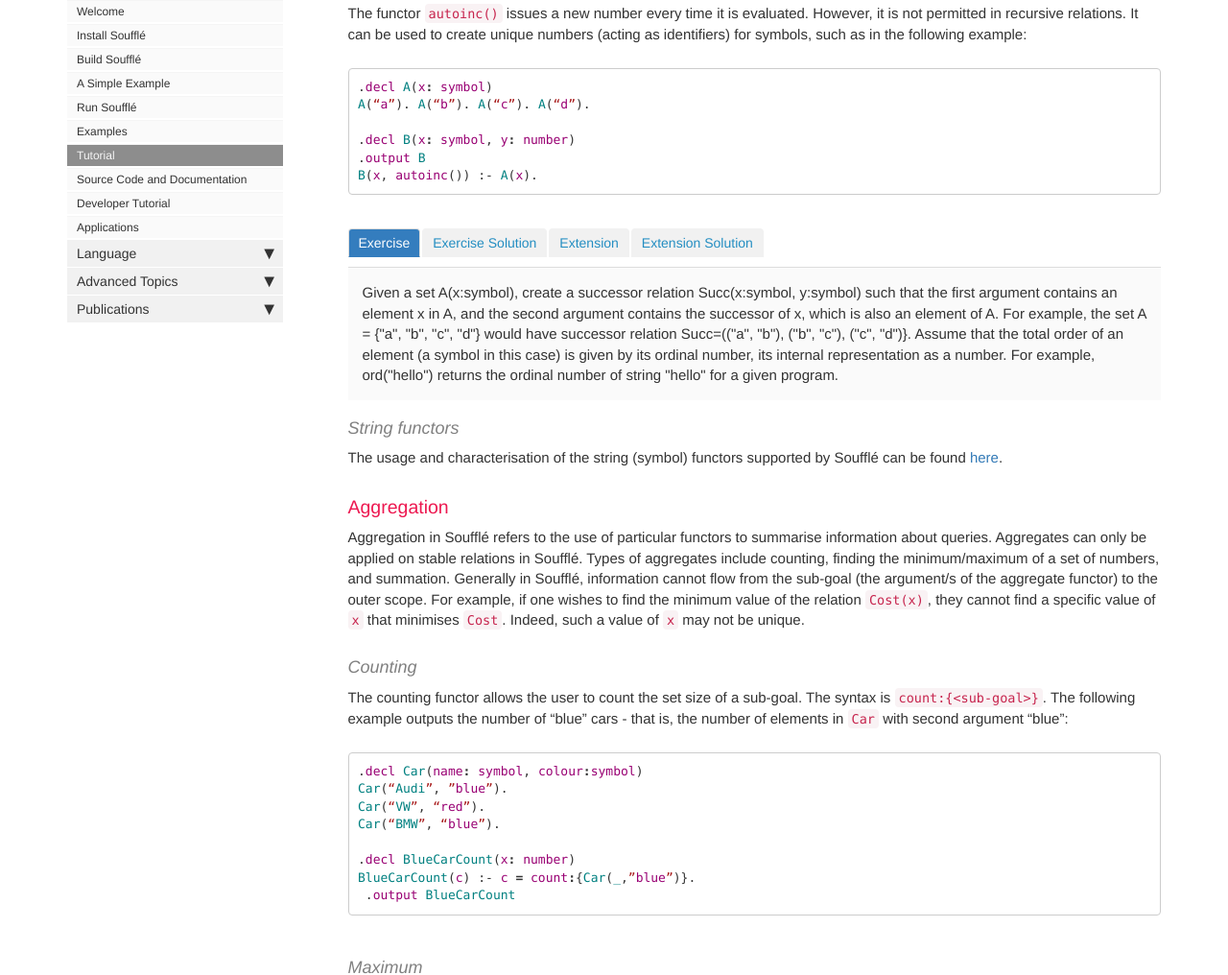
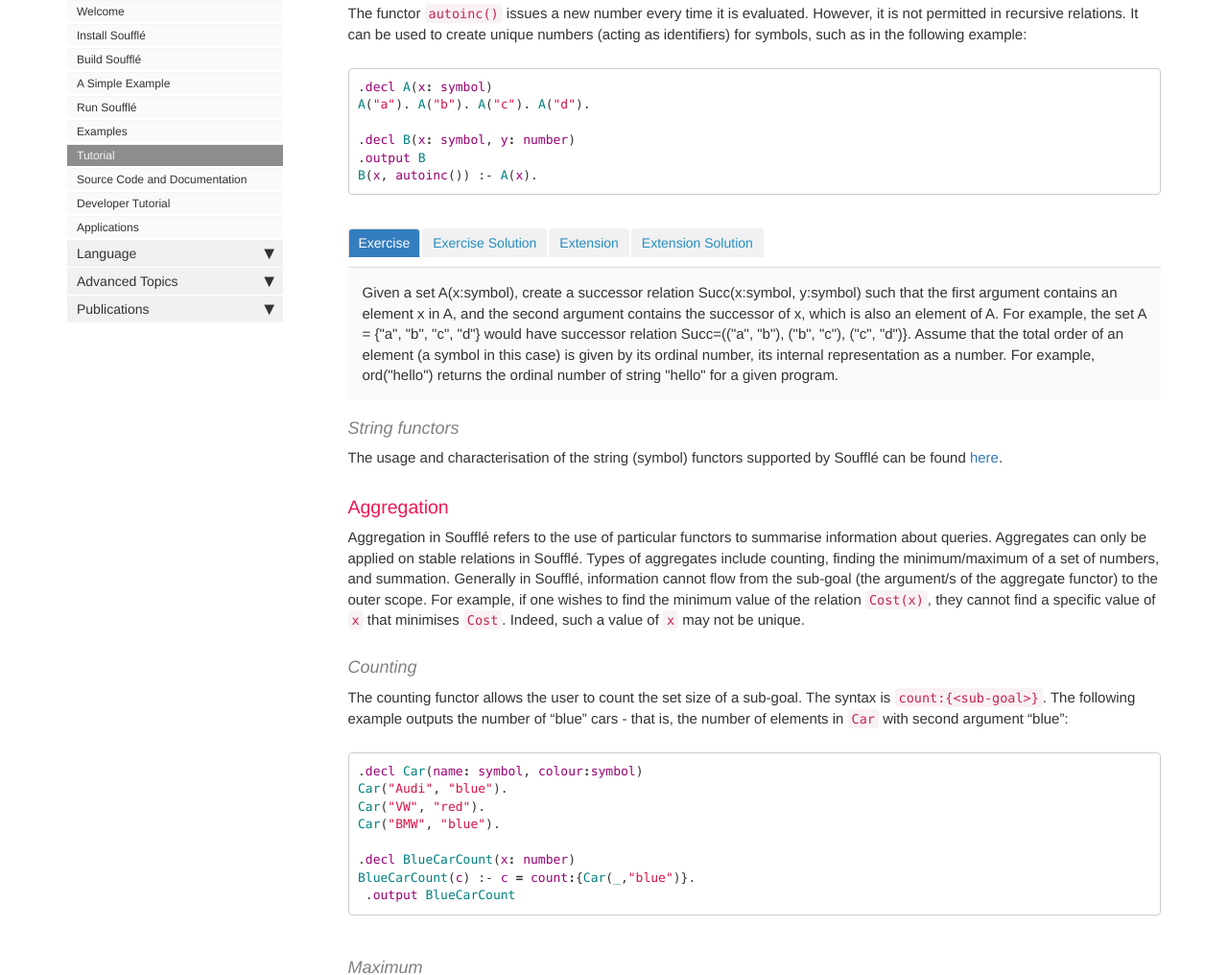
Before and after one commit to souffle-lang/souffle-lang.github.io, a Jekyll site: the page built from pages/docs/tutorial.md, in a window 1280 px wide and 1400 px high, scrolled down 8476 px. Shown: the part 159-1175 px from the top of the window at 96% size. Built offline with Jekyll 4.4.1, drawn with Linux system fonts in a browser that asks for light colours; comment, search, counter and statistics services are not loaded.

````diff
--- a/pages/docs/tutorial.md
+++ b/pages/docs/tutorial.md
@@ -380,7 +380,7 @@ The functor ``autoinc()`` issues a new number every time it is evaluated.
 However, it is not permitted in recursive relations. It can be used to create unique numbers (acting as identifiers) for symbols, such as in the following example:
 ```prolog
 .decl A(x: symbol)
-A(“a”). A(“b”). A(“c”). A(“d”).
+A("a"). A("b"). A("c"). A("d").
 
 .decl B(x: symbol, y: number)
 .output B
@@ -454,12 +454,12 @@ The syntax is ``count:{<sub-goal>}``.
 The following example outputs the number of "blue" cars - that is, the number of elements in ``Car`` with second argument "blue":
 ```prolog
 .decl Car(name: symbol, colour:symbol)
-Car(“Audi”, ”blue”).
-Car(“VW”, “red”).
-Car(“BMW”, “blue”).
+Car("Audi", "blue").
+Car("VW", "red").
+Car("BMW", "blue").
 
 .decl BlueCarCount(x: number)
-BlueCarCount(c) :- c = count:{Car(_,”blue”)}.
+BlueCarCount(c) :- c = count:{Car(_,"blue")}.
  .output BlueCarCount
 ```
 
@@ -483,7 +483,7 @@ The ``min`` syntax is ``min <var>:{<sub-goal>(<var>)>}``, and the ``sum`` syntax
 Consider the following example which will not compile:
 ```prolog
 .decl A(n:number, w:symbol)
-A(1, ”a”). A(10, ”b”). A(100, ”c”).
+A(1, "a"). A(10, "b"). A(100, "c").
 .decl MaxA(x: number,w:symbol)
 MaxA(y, w) :- y = max x:{A(x, w)}.
 ```
````
